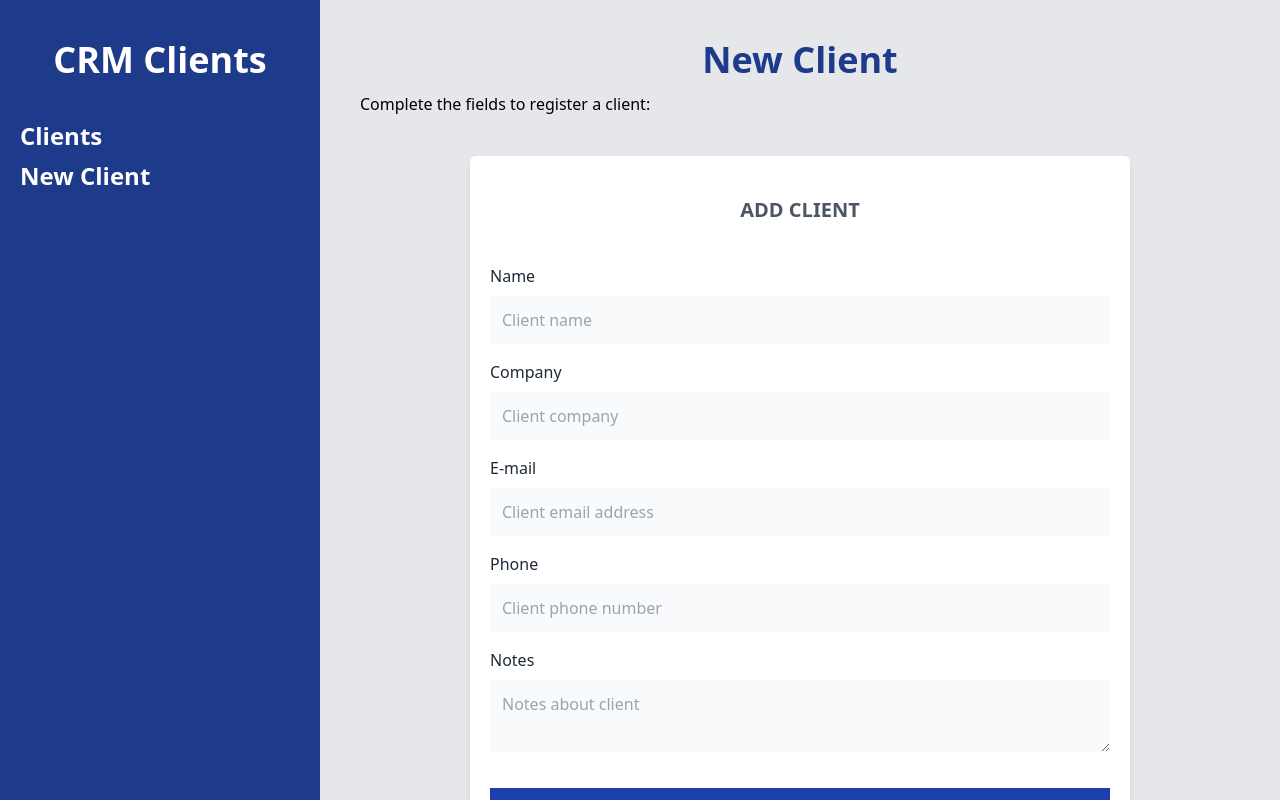
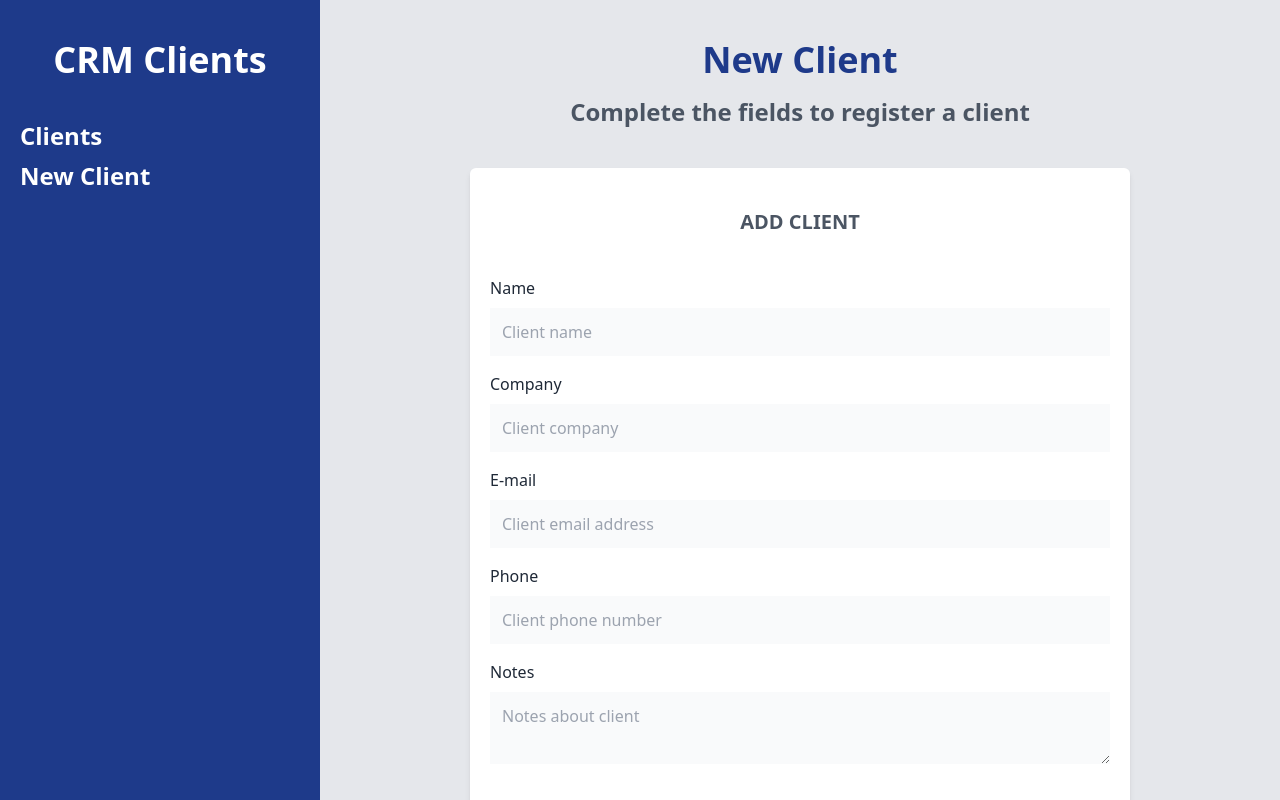
Before and after one commit to raxel-arias/React-4-CRM-Clients, a React (Vite) app: page /clients/new in a window 1280 px wide. Built offline with nearby package versions, Linux system fonts and the light colour scheme.

Commit message:
Refactor h1 tag as Heading Component

```diff
--- /dev/null
+++ b/src/components/shared/Heading.tsx
@@ -0,0 +1,16 @@
+import {HeadingCP} from "../../interfaces/shared/heading-component-props.interface";
+
+const Heading = (props: HeadingCP): JSX.Element => {
+
+    const {title, subtitle} = props;
+
+    return (
+        <div className="">
+            <h1 className={"font-black text-4xl text-center text-blue-900"}>{title}</h1>
+
+            <p className={"my-4 text-center text-gray-600 font-semibold text-2xl"}>{subtitle}</p>
+        </div>
+    )
+}
+
+export default Heading;
--- a/src/pages/home/Home.tsx
+++ b/src/pages/home/Home.tsx
@@ -1,8 +1,34 @@
+import {Dispatch, SetStateAction, useEffect, useState} from "react";
+import ClientsApiService from "../../services/clientsapi.service";
+import Heading from "../../components/shared/Heading";
+import ClientsTable from "../../components/home/clients-table/ClientsTable";
+import {ClientGot} from "../../services/dto/get-client.dto";
+
 const Home = (): JSX.Element => {
+    const [clientsData, setClientsData]: [ClientGot[], Dispatch<SetStateAction<ClientGot[]>>] = useState([] as ClientGot[]);
+    const clientsService = new ClientsApiService();
+
+    useEffect(() => {
+        (async () => {
+            try {
+                const data = await clientsService.getClients();
+
+                setClientsData(data);
+            } catch (error) {
+                alert('Hubo un error');
+                console.error(error);
+            }
+        })();
+    }, []);
+
     return (
-        <div>
-            <h2>Home</h2>
-        </div>
+        <>
+            <Heading title={"Clients"} subtitle={"Manage your clients"} />
+
+            <div className="w-full overflow-x-scroll h-3/4">
+                <ClientsTable clientList={clientsData} />
+            </div>
+        </>
     )
 }
 
--- a/src/pages/home/NewClient.tsx
+++ b/src/pages/home/NewClient.tsx
@@ -1,11 +1,10 @@
 import Form from "../../components/form/Form";
+import Heading from "../../components/shared/Heading";
 
 const NewClient = (): JSX.Element => {
     return (
         <>
-            <h1 className={"font-black text-4xl text-center text-blue-900"}>New Client</h1>
-
-            <p className={"mt-3"}>Complete the fields to register a client:</p>
+            <Heading title={"New Client"} subtitle={"Complete the fields to register a client"} />
 
             <Form />
         </>
```
